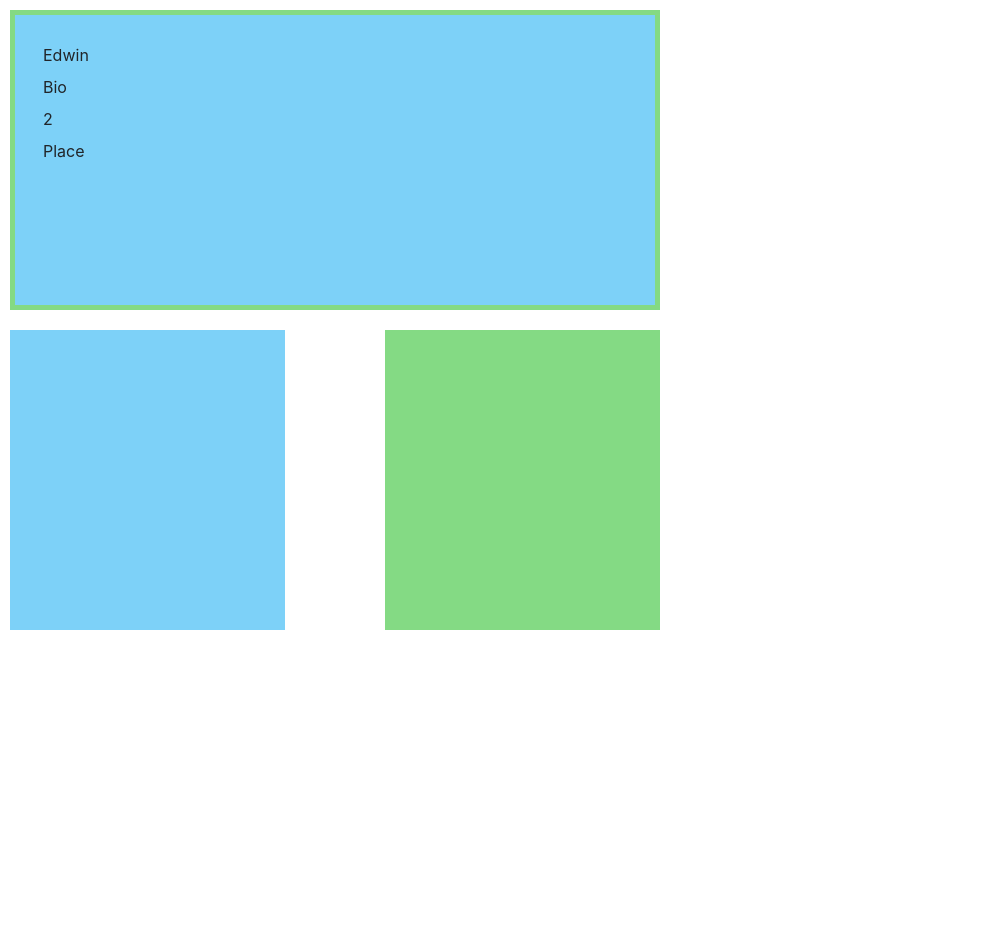
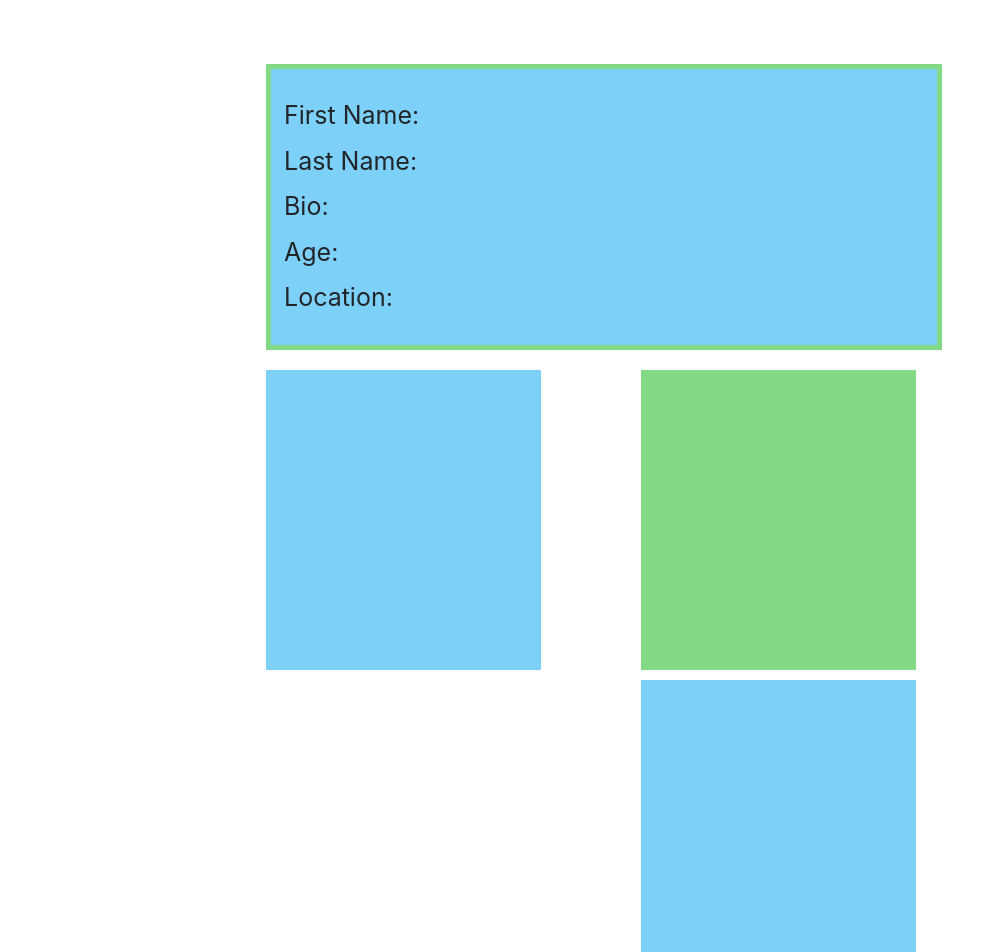
Before and after one commit to EdwinPineda/cuny2021, a React (Create React App) app in the folder client/: page /profile in a window 1280 px wide. Shown: the top 952 px of the page, without its empty margins (0-995 px from the left). Before the commit the page ends 800 px from the top, so only its background shows below. Built offline with nearby package versions, Linux system fonts and the light colour scheme; sample sign-in values are in the browser's storage.

Commit message:
signup working

```diff
--- a/client/src/App.js
+++ b/client/src/App.js
@@ -5,7 +5,6 @@ import SignUp from './components/pages/SignUp/SignUp';
 import { AuthProvider } from "./context/authContext";
 import Home from "./components/pages/Home/Home";
 import Login from './components/pages/Login/Login';
-import Register from './components/pages/Register/Register';
 import Profile from './components/pages/Profile/Profile';
 import Events from './components/pages/Events/Events';
 import Host from './components/pages/Host/Host';
@@ -20,7 +19,7 @@ export class App extends Component {
           <Switch>
             <Route exact path="/" component={Home} />
             <Route exact path="/login" component={Login} />
-            <Route exact path="/register" component={Register} />
+            <Route exact path="/register" component={SignUp} />
             <PrivateRoute exact path="/profile" component={Profile} />
             <PrivateRoute exact path="/events" component={Events} />
             <PrivateRoute exact path="/host" component={Host} />
--- a/client/src/components/pages/Login/Login.jsx
+++ b/client/src/components/pages/Login/Login.jsx
@@ -58,7 +58,7 @@ export class Login extends Component {
     render() {
         return (
             <div>
-                 <NavBar/>
+                <NavBar/>
                 <div className="wrapper">
                     <div className="form-wrapper">
                     <h3>Meet&Clean Login</h3>
--- a/client/src/components/pages/Profile/Profile.css
+++ b/client/src/components/pages/Profile/Profile.css
@@ -1,10 +1,16 @@
+.custom-con {
+    margin-top: 5%;
+    margin-left: 20%;
+}
+
 .box {
     background-color: rgb(125, 209, 248);
     padding: 20px;
-    height: 300px;
-    width: 650px;
+    height: 30%;
+    width: 66%;
     border: 5px solid rgb(132, 218, 132);
     margin: 10px;
+    font-size: 25px;
 }
 
 .box2 {
@@ -25,3 +31,13 @@
     margin-top: 10px;
     float: left;
 }
+
+.box4 {
+    background-color: rgb(125, 209, 248);
+    padding: 20 px;
+    height: 300px;
+    width: 275px;
+    margin-left: 90px;
+    margin-top: 10px;
+    float: left;
+}
--- a/client/src/components/pages/Profile/Profile.jsx
+++ b/client/src/components/pages/Profile/Profile.jsx
@@ -1,31 +1,73 @@
 import React, { Component } from 'react';
+import Row from 'react-bootstrap/Row';
+import Image from 'react-bootstrap/Image';
 
 import './Profile.css';
+import * as API from "../../../util/api";
+import { AuthContext } from "../../../context/authContext";
+import NavBar from '../../NavBar/NavBar';
 
 export class Profile extends Component {
+    static contextType = AuthContext;
+
     state = {
-        name: 'Edwin',
-        bio: 'Bio',
-        age: 2,
-        Neighborhood: "Place",
+        userID: null,
+        first_name: null,
+        last_name: null,
+        bio: null,
+        age: null,
+        Neighborhood: null,
         myEvents: [],
         pastEvents: []
 
     }
+
+    componentDidMount() {
+        setTimeout(() => {
+            const { userID } = this.context;
+
+            this.setState({
+                userID: userID
+            }, () => {
+                this.getProfileInfo(userID);
+            });
+
+
+
+        }, 10)
+
+    }
+
+    getProfileInfo = (id) => {
+
+    }
+
     render() {
-        const { name, bio, age, Neighborhood, myEvents, pastEvents } = this.state;
+        const { first_name, last_name, bio, age, Neighborhood, myEvents, pastEvents } = this.state;
         return (
-            <div>
+            <div className="custom-con">
+                <NavBar />
                 <div className="box">
-                    <div className="m-2">{name}</div>
-                    <div className="m-2">{bio}</div>
-                    <div className="m-2">{age}</div>
-                    <div className="m-2">{Neighborhood}</div>
+                    <Row>
+                        <div className="Info">
+                            <div className="m-2">First Name: {first_name}</div>
+                            <div className="m-2">Last Name: {last_name}</div>
+                            <div className="m-2">Bio: {bio}</div>
+                            <div className="m-2">Age: {age}</div>
+                            <div className="m-2">Location: {Neighborhood}</div>
+                        </div>
+                        <div className="image">
+
+                        </div>
+                    </Row>
                 </div>
                 <div className="box2">
                     <div className="m-2">{myEvents}</div>
                 </div>
                 <div className="box3">
+                    <div className="m-2">{pastEvents}</div>
+                </div>
+                <div className="box4">
                     <div className="m-2">{pastEvents}</div>
                 </div>
             </div>
--- a/client/src/components/pages/Register/Register.jsx
+++ /dev/null
@@ -1,13 +0,0 @@
-import React, { Component } from 'react'
-
-export class Register extends Component {
-    render() {
-        return (
-            <div>
-
-            </div>
-        )
-    }
-}
-
-export default Register
--- a/client/src/components/pages/SignUp/SignUp.jsx
+++ b/client/src/components/pages/SignUp/SignUp.jsx
@@ -1,21 +1,77 @@
 import React, {Component} from "react";
 import "./SignUp.css";
 
+import { AuthContext } from "../../../context/authContext";
+import NavBar from "../../NavBar/NavBar";
+import * as API from '../../../util/api';
+
+
 class SignUp extends Component{
+    static contextType = AuthContext;
+
+    state = {
+        first_name: "",
+        last_name: "",
+        email: "",
+        email2: "",
+        password: "",
+        password2: "",
+        error: ""
+    }
+
+    handleChange = (e) =>{
+        const {name,value} = e.target;
+        this.setState({[name]: value})
+    }
+
+    handleSubmit = (e) =>{
+        e.preventDefault();
+        const {first_name, last_name, email, email2, password, password2} = this.state;
+        console.log(first_name, last_name, email, email2, password, password2);
+
+        if (first_name === "" || last_name === "" || email === "" || email2 === "" || password === "" || password2 === "" ) {
+            console.log("Fill out all fields");
+        }
+        else if (email !== email2) {
+            console.log("Emails are not the same")
+        }
+        else if (password !== password2) {
+            console.log("Passwords are not the same")
+        }
+        else {
+            API.registerUser({
+                first_name,
+                last_name,
+                email,
+                password
+            }).then((result) => {
+                if( result.status === 200) {
+                    this.props.history.push('/login')
+                }
+            }).catch((errors) => {
+                console.log(errors);
+            })
+        }
+
+    }
+
+
     render(){
         return(
+            <>
+            <NavBar />
             <div className="wrapper">
             <div className="form-wrapper">
                 <h1>Register for Meet&Clean</h1>
-                <form>
+                <form onSubmit={this.handleSubmit}>
                     <div className="firstName">
                             <label htmlFor="firstName">First Name</label>
-                            <input type="text" className="" placeholder="First Name" type="text" name ="firstName" noValidate onChange={this.handleChange}/>
+                            <input type="text" className="" placeholder="First Name" type="text" name ="first_name" noValidate onChange={this.handleChange}/>
                     </div>
 
                     <div className="lastName">
                             <label htmlFor="lastName">Last Name</label>
-                            <input type="text" className="" placeholder="Last Name" type="text" name ="lastName" noValidate onChange={this.handleChange}/>
+                            <input type="text" className="" placeholder="Last Name" type="text" name ="last_name" noValidate onChange={this.handleChange}/>
                     </div>
 
                     <div className="email">
@@ -25,17 +81,17 @@ class SignUp extends Component{
 
                     <div className="confirmEmail">
                             <label htmlFor="confirmEmail">Confirm Email</label>
-                            <input type="text" className="" placeholder="Retype Email" type="text" name ="confirm Email" noValidate onChange={this.handleChange}/>
+                            <input type="text" className="" placeholder="Retype Email" type="text" name ="email2" noValidate onChange={this.handleChange}/>
                     </div>
 
                     <div className="password">
                             <label htmlFor="password">Password</label>
-                            <input type="text" className="" placeholder="Password" type="text" name ="Password" noValidate onChange={this.handleChange}/>
+                            <input type="text" className="" placeholder="Password" type="text" name ="password" noValidate onChange={this.handleChange}/>
                     </div>
 
                     <div className="retypePassword">
                             <label htmlFor="retypePassword">Retype Password</label>
-                            <input type="text" className="" placeholder="Retype Password" type="text" name ="retypePassword" noValidate onChange={this.handleChange}/>
+                            <input type="text" className="" placeholder="Retype Password" type="text" name ="password2" noValidate onChange={this.handleChange}/>
                     </div>
                     <div className="createAccount">
                         <button type="submit">Create an account</button>
@@ -43,7 +99,8 @@ class SignUp extends Component{
                     </div>
                 </form>
             </div>
-        </div>
+            </div>
+        </>
         )
     }
 }
```
